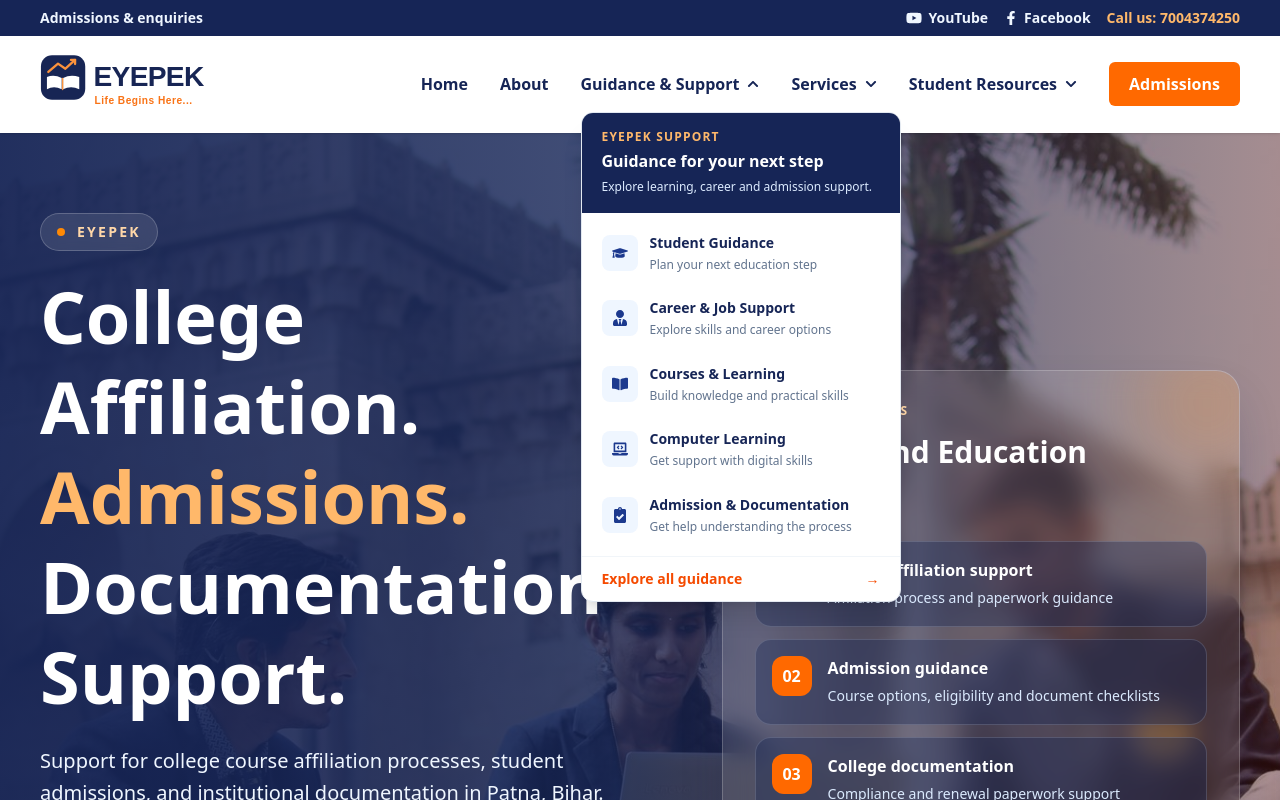
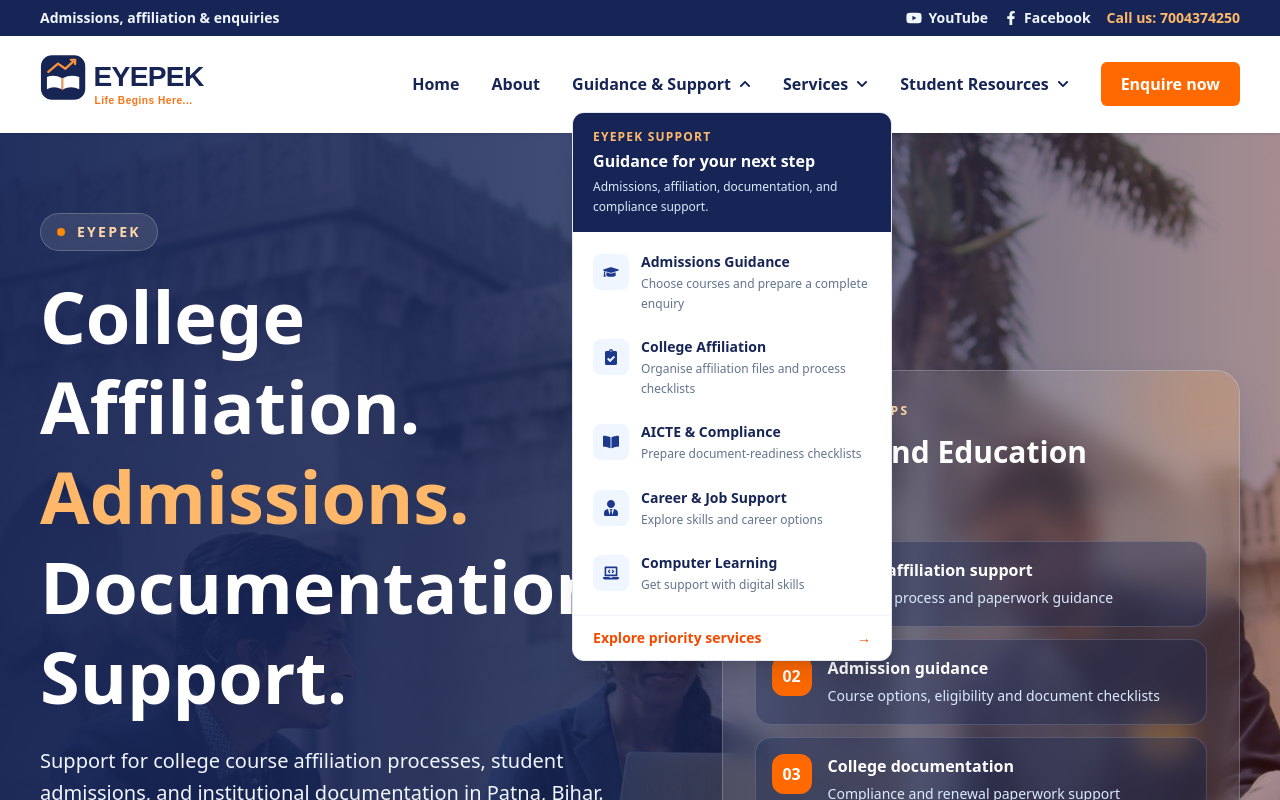
Before and after one commit to eyepek/EYEPEK, a React (Vite) app: page / in a window 1280 px wide. Both pictures are taken after a click on the button "Guidance & Support". Shown: the top 800 px of the page. Built offline with nearby package versions, Linux system fonts and the light colour scheme.

Commit message:
Prioritize college, admissions, documentation, and AICTE services in navigation

```diff
--- a/src/components/NavBar.jsx
+++ b/src/components/NavBar.jsx
@@ -5,25 +5,28 @@
 import InstallAppButton from './InstallAppButton';
 
 const serviceLinks = [
-  { label: 'Education Services', to: '/services/education' },
+  { label: 'College Affiliation & Documentation', to: '/services/college-affiliation' },
+  { label: 'Admissions & Course Guidance', to: '/services/admission-support' },
+  { label: 'AICTE & Compliance Support', to: '/services/aicte-support' },
+  { label: 'Education & Student Support', to: '/services/education' },
   { label: 'IT & Computer Support', to: '/services/it-support' },
   { label: 'Home Services', to: '/services/home-services' },
   { label: 'Business & Institution Support', to: '/services/business-support' },
 ];
 
 const guidanceLinks = [
-  { label: 'Student Guidance', detail: 'Plan your next education step', href: '/#learning', icon: FaGraduationCap },
+  { label: 'Admissions Guidance', detail: 'Choose courses and prepare a complete enquiry', href: '/services/admission-support', icon: FaGraduationCap },
+  { label: 'College Affiliation', detail: 'Organise affiliation files and process checklists', href: '/services/college-affiliation', icon: FaClipboardCheck },
+  { label: 'AICTE & Compliance', detail: 'Prepare document-readiness checklists', href: '/services/aicte-support', icon: FaBookOpen },
   { label: 'Career & Job Support', detail: 'Explore skills and career options', href: '/#student-support', icon: FaUserTie },
-  { label: 'Courses & Learning', detail: 'Build knowledge and practical skills', href: '/#campus', icon: FaBookOpen },
   { label: 'Computer Learning', detail: 'Get support with digital skills', href: '/#student-support', icon: FaLaptopCode },
-  { label: 'Admission & Documentation', detail: 'Get help understanding the process', href: '/#admissions', icon: FaClipboardCheck },
 ];
 
 const journeyLinks = [
   { label: 'Explore Your Options', detail: 'Discover learning and support pathways', href: '/#learning', icon: FaRoute },
   { label: 'Career', detail: 'Explore career paths, skills and job guidance', href: '/#student-support', icon: FaBriefcase },
   { label: 'Set Your Goals', detail: 'Choose a practical next step for your future', href: '/#about', icon: FaBullseye },
-  { label: 'Admissions & Enquiries', detail: 'Ask us about courses and admission guidance', href: '/#admissions', icon: FaRegCalendarCheck },
+  { label: 'Admissions & Enquiries', detail: 'Ask us about courses and admission guidance', href: '/services/admission-support', icon: FaRegCalendarCheck },
 ];
 
 const NavBar = () => {
@@ -42,7 +45,7 @@
     <header className='sticky top-0 z-50 bg-white shadow-sm'>
       <div className='bg-blue-950 px-6 py-2 text-xs font-semibold text-blue-50 md:px-10 md:text-sm'>
         <div className='mx-auto flex max-w-7xl flex-wrap items-center justify-between gap-x-4 gap-y-2'>
-          <span>Admissions &amp; enquiries</span>
+          <Link to='/contact' className='transition hover:text-orange-300'>Admissions, affiliation &amp; enquiries</Link>
           <div className='flex flex-wrap items-center gap-x-4 gap-y-2'>
             <InstallAppButton />
             <a href='https://www.youtube.com/@eyepek' target='_blank' rel='noreferrer' aria-label='Visit EYEPEK on YouTube (opens in a new tab)' className='inline-flex items-center gap-1.5 text-blue-50 transition hover:text-orange-300'>
@@ -73,7 +76,7 @@
               <div className='bg-blue-950 px-5 py-4 text-white'>
                 <p className='text-xs font-semibold uppercase tracking-widest text-orange-300'>EYEPEK Support</p>
                 <p className='mt-1 text-base font-bold'>Guidance for your next step</p>
-                <p className='mt-1 text-xs font-normal leading-relaxed text-blue-100'>Explore learning, career and admission support.</p>
+                <p className='mt-1 text-xs font-normal leading-relaxed text-blue-100'>Admissions, affiliation, documentation, and compliance support.</p>
               </div>
               <div className='p-2'>
                 {guidanceLinks.map((item) => {
@@ -81,14 +84,14 @@
                   return <a key={item.label} href={item.href} onClick={closeMenu} className='group flex items-start gap-3 rounded-lg px-3 py-3 transition hover:bg-orange-50'><span className='mt-0.5 flex h-9 w-9 shrink-0 items-center justify-center rounded-lg bg-blue-50 text-blue-900 transition group-hover:bg-orange-100 group-hover:text-orange-700'><Icon aria-hidden='true' className='h-4 w-4' /></span><span className='min-w-0'><span className='block text-sm font-semibold text-blue-950 group-hover:text-red-600'>{item.label}</span><span className='mt-0.5 block text-xs font-normal leading-relaxed text-slate-500'>{item.detail}</span></span></a>;
                 })}
               </div>
-              <a href='/#learning' onClick={closeMenu} className='flex items-center justify-between border-t border-slate-100 px-5 py-3 text-sm font-bold text-orange-600 transition hover:bg-orange-50'>Explore all guidance <span aria-hidden='true'>→</span></a>
+              <a href='/#primary-support' onClick={closeMenu} className='flex items-center justify-between border-t border-slate-100 px-5 py-3 text-sm font-bold text-orange-600 transition hover:bg-orange-50'>Explore priority services <span aria-hidden='true'>→</span></a>
             </div>
           </div>
           <div className='relative'>
             <button type='button' onClick={() => { setServicesOpen(!servicesOpen); setGuidanceOpen(false); setJourneyOpen(false); }} aria-expanded={servicesOpen} aria-controls='services-dropdown' className='inline-flex items-center gap-2 text-left transition hover:text-red-600'>
               Services <FaChevronDown aria-hidden='true' className={`h-3 w-3 transition-transform ${servicesOpen ? 'rotate-180' : ''}`} />
             </button>
-            <div id='services-dropdown' className={`${servicesOpen ? 'block' : 'hidden'} mt-3 min-w-64 overflow-hidden rounded-lg border border-slate-100 bg-white py-2 shadow-lg lg:absolute lg:left-0 lg:top-full lg:mt-3 lg:w-72`}>
+            <div id='services-dropdown' className={`${servicesOpen ? 'block' : 'hidden'} mt-3 min-w-64 overflow-hidden rounded-lg border border-slate-100 bg-white py-2 shadow-lg lg:absolute lg:left-0 lg:top-full lg:mt-3 lg:w-80`}>
               {serviceLinks.map((service) => <Link key={service.to} to={service.to} onClick={closeMenu} className='block px-4 py-3 text-sm font-medium text-blue-950 transition hover:bg-orange-50 hover:text-red-600'>{service.label}</Link>)}
               <a href='/#student-support' onClick={closeMenu} className='block border-t border-slate-100 px-4 py-3 text-sm font-semibold text-orange-600 transition hover:bg-orange-50'>All services on homepage</a>
             </div>
@@ -109,10 +112,10 @@
                   return <a key={item.label} href={item.href} onClick={closeMenu} className='group flex items-start gap-3 rounded-lg px-3 py-3 transition hover:bg-orange-50'><span className='mt-0.5 flex h-9 w-9 shrink-0 items-center justify-center rounded-lg bg-blue-50 text-blue-900 transition group-hover:bg-orange-100 group-hover:text-orange-700'><Icon aria-hidden='true' className='h-4 w-4' /></span><span className='min-w-0'><span className='block text-sm font-semibold text-blue-950 group-hover:text-red-600'>{item.label}</span><span className='mt-0.5 block text-xs font-normal leading-relaxed text-slate-500'>{item.detail}</span></span></a>;
                 })}
               </div>
-              <a href='/#admissions' onClick={closeMenu} className='flex items-center justify-between border-t border-slate-100 px-5 py-3 text-sm font-bold text-orange-600 transition hover:bg-orange-50'>Contact EYEPEK <span aria-hidden='true'>→</span></a>
+              <Link to='/contact' onClick={closeMenu} className='flex items-center justify-between border-t border-slate-100 px-5 py-3 text-sm font-bold text-orange-600 transition hover:bg-orange-50'>Contact EYEPEK <span aria-hidden='true'>→</span></Link>
             </div>
           </div>
-          <a href='/#admissions' onClick={closeMenu} className='rounded-md bg-orange-500 px-5 py-2.5 text-center text-white transition hover:bg-orange-600'>Admissions</a>
+          <Link to='/contact' onClick={closeMenu} className='rounded-md bg-orange-500 px-5 py-2.5 text-center text-white transition hover:bg-orange-600'>Enquire now</Link>
         </nav>
       </div>
     </header>
```
